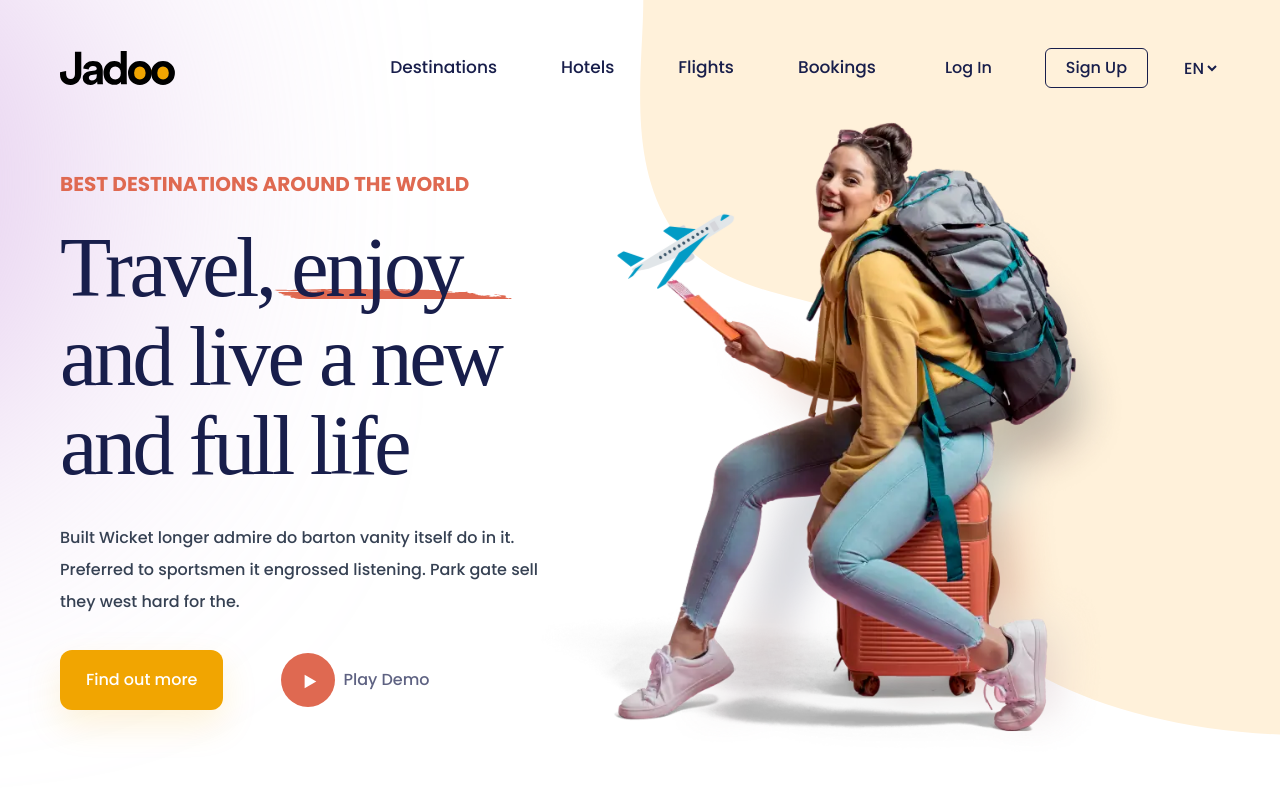
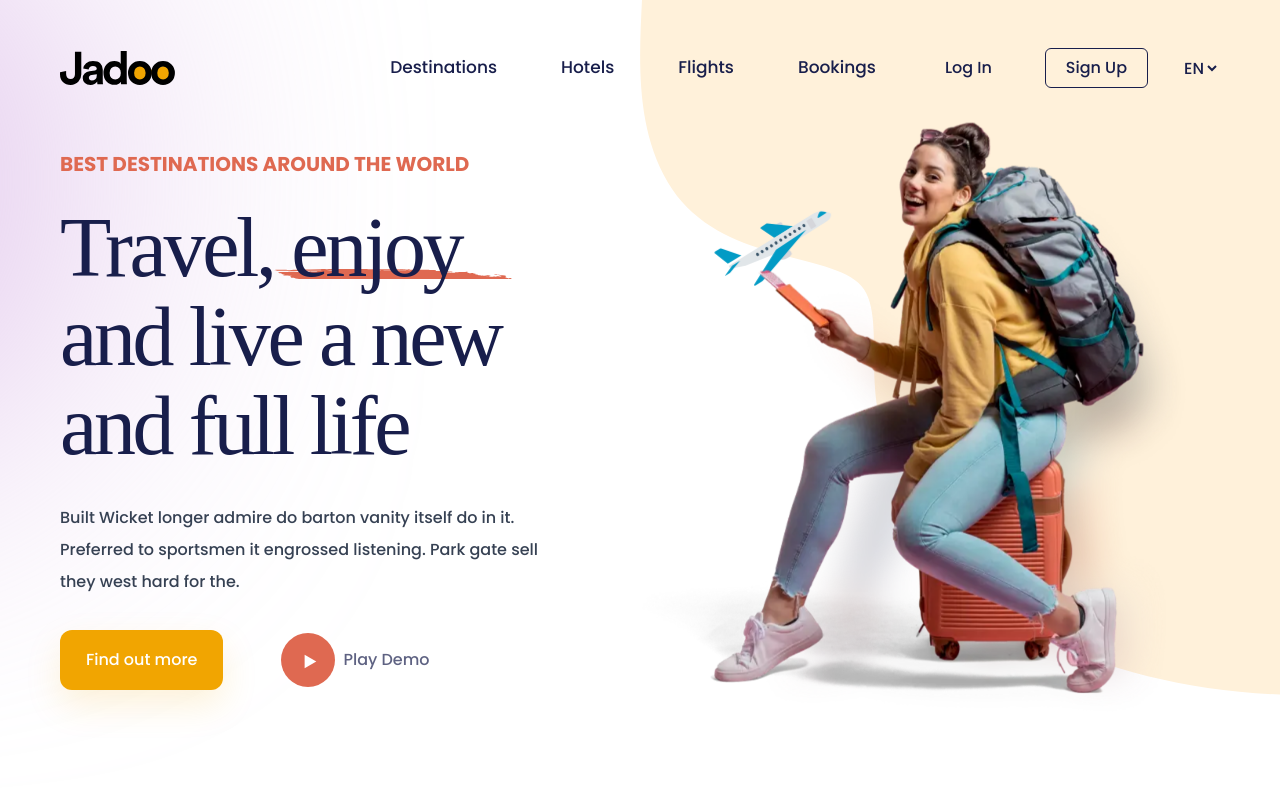
Before and after one commit to late-exairu/Jadoo, a React (Vite) app: page / in a window 1280 px wide. Shown: the top 800 px of the page. Built offline with nearby package versions, Linux system fonts and the light colour scheme; a web font is replaced by a local one.

Commit message:
Update Hero component styling

```diff
--- a/src/components/Hero.tsx
+++ b/src/components/Hero.tsx
@@ -9,7 +9,7 @@ export default function Hero() {
   return (
     <section>
       <div className="absolute left-[-420px] top-[-60px] size-[480px] rounded-full bg-[#D5AEE4] blur-[150px]" />
-      <Container className="relative mt-10 flex min-h-svh items-center py-20">
+      <Container className="pt-30 relative flex min-h-svh items-center py-20">
         <div className="absolute -top-10 left-1/2 h-[736px] w-[1327px] bg-[url('/cloud.svg')] bg-no-repeat" />
         <div className="relative z-20 mx-auto max-w-[380px] text-center md:m-0 md:max-w-[420px] md:text-left lg:max-w-[480px] xl:max-w-[560px]">
           <h1 className="text-orange mb-6 text-sm font-bold uppercase md:text-[20px]">
@@ -36,7 +36,7 @@ export default function Hero() {
         </div>
 
         <div className="relative hidden min-h-full grow self-stretch md:flex">
-          <div className="absolute -left-40 bottom-0 right-auto top-0 aspect-square max-h-[80svh] min-h-full lg:-left-20 lg:right-0">
+          <div className="absolute inset-y-0 left-1/2 aspect-square min-h-full -translate-x-[50%] lg:left-1/2 [@media(height<768px)]:-inset-y-10">
             <Plane
               size={160}
               className="left-1/6 top-1/15 animate-float absolute will-change-transform"
```
